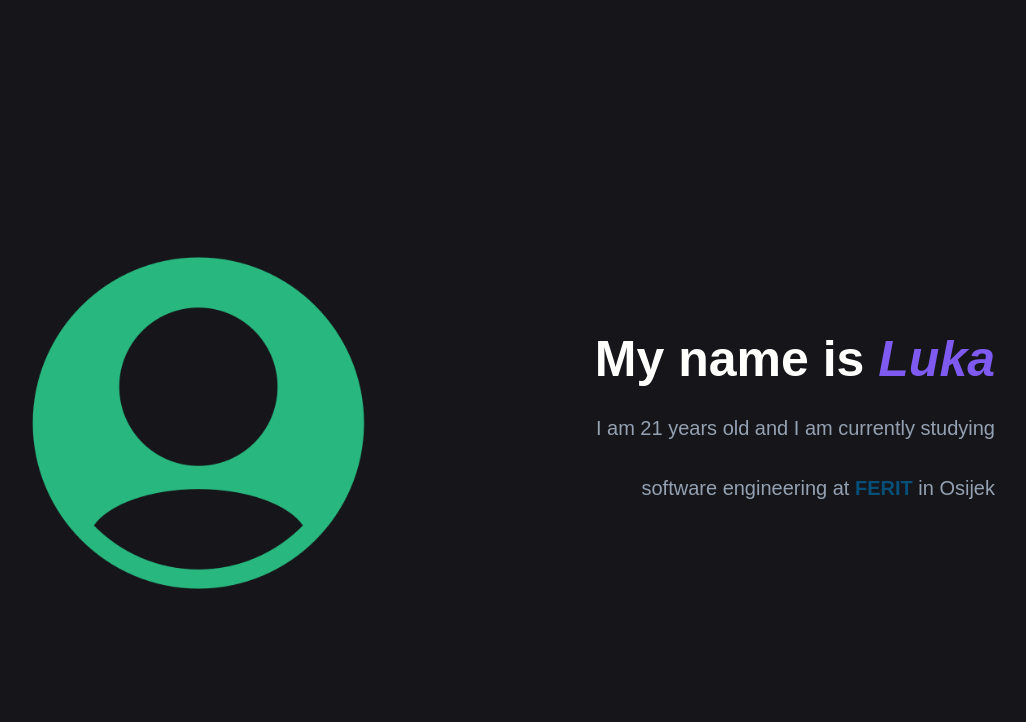
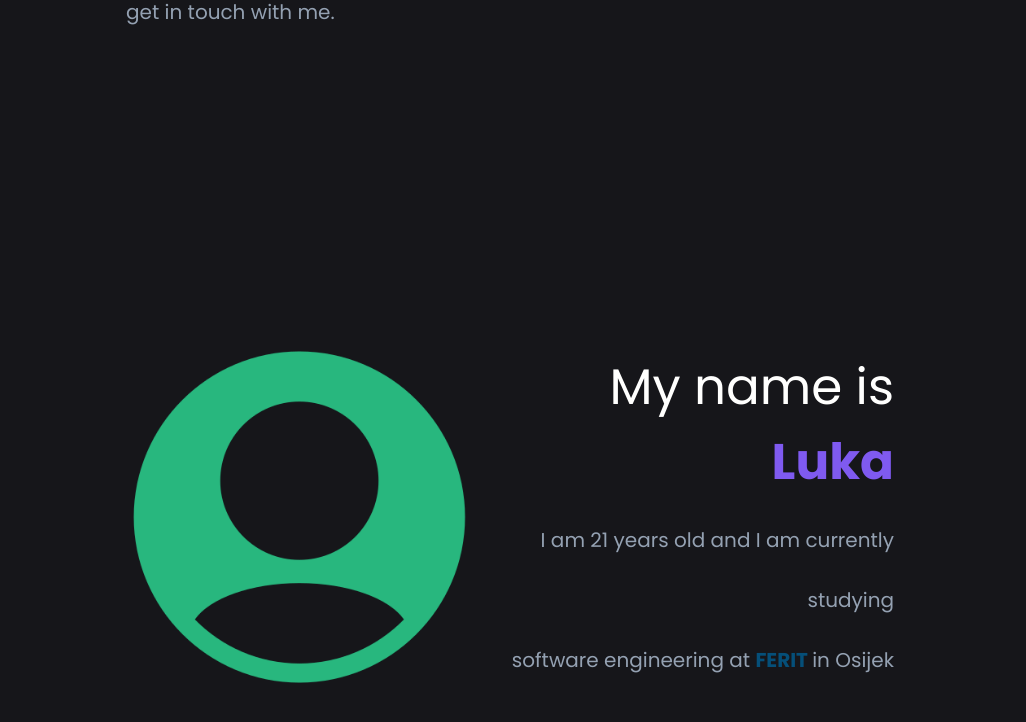
Before and after one commit to lukakuterovac/bwmd-web-project, a plain HTML site: page index.html in a window 1280 px wide. Shown: the part 718-1440 px from the top of the page, without its empty margins (140-1166 px from the left). Drawn offline with Linux system fonts and the light colour scheme.

Commit message:
Change font

```diff
--- a/index.html
+++ b/index.html
@@ -5,6 +5,12 @@
     <meta http-equiv="X-UA-Compatible" content="IE=edge" />
     <meta name="viewport" content="width=device-width, initial-scale=1.0" />
     <link rel="stylesheet" href="styles/style.css" />
+    <link rel="preconnect" href="https://fonts.googleapis.com" />
+    <link rel="preconnect" href="https://fonts.gstatic.com" crossorigin />
+    <link
+      href="https://fonts.googleapis.com/css2?family=Poppins:wght@400;700&display=swap"
+      rel="stylesheet"
+    />
     <title>Portfolio</title>
   </head>
   <body>
--- a/styles/style.css
+++ b/styles/style.css
@@ -3,6 +3,7 @@ body {
   Color palette:
   */
   --background: #16161a;
+  --background2: #242629;
   --headline: #fffffe;
   --highlight: #7f5af0;
   --paragraph: #94a1b2;
@@ -15,12 +16,11 @@ body {
   background-color: var(--background);
 
   font-size: 10px;
-  font-family: Arial, Helvetica, sans-serif;
+  font-family: "Poppins", sans-serif;
 }
 
 #content {
-  margin: 50px auto;
-  width: fit-content;
+  margin: 50px 20vw;
 }
 
 #topbar {
@@ -136,7 +136,6 @@ body {
   margin-bottom: 10px;
   color: var(--headline);
   font-size: 5em;
-  font-weight: bold;
   text-align: right;
 }
 
@@ -150,16 +149,16 @@ body {
 #about-name {
   display: inline;
   color: var(--highlight);
-  font-style: italic;
+  font-weight: bold;
 }
 
 #about-ferit {
   display: inline;
+  font-weight: bold;
 }
 
 #about-ferit a {
   color: var(--ferit);
-  font-weight: bold;
   text-decoration: none;
 }
 
```
